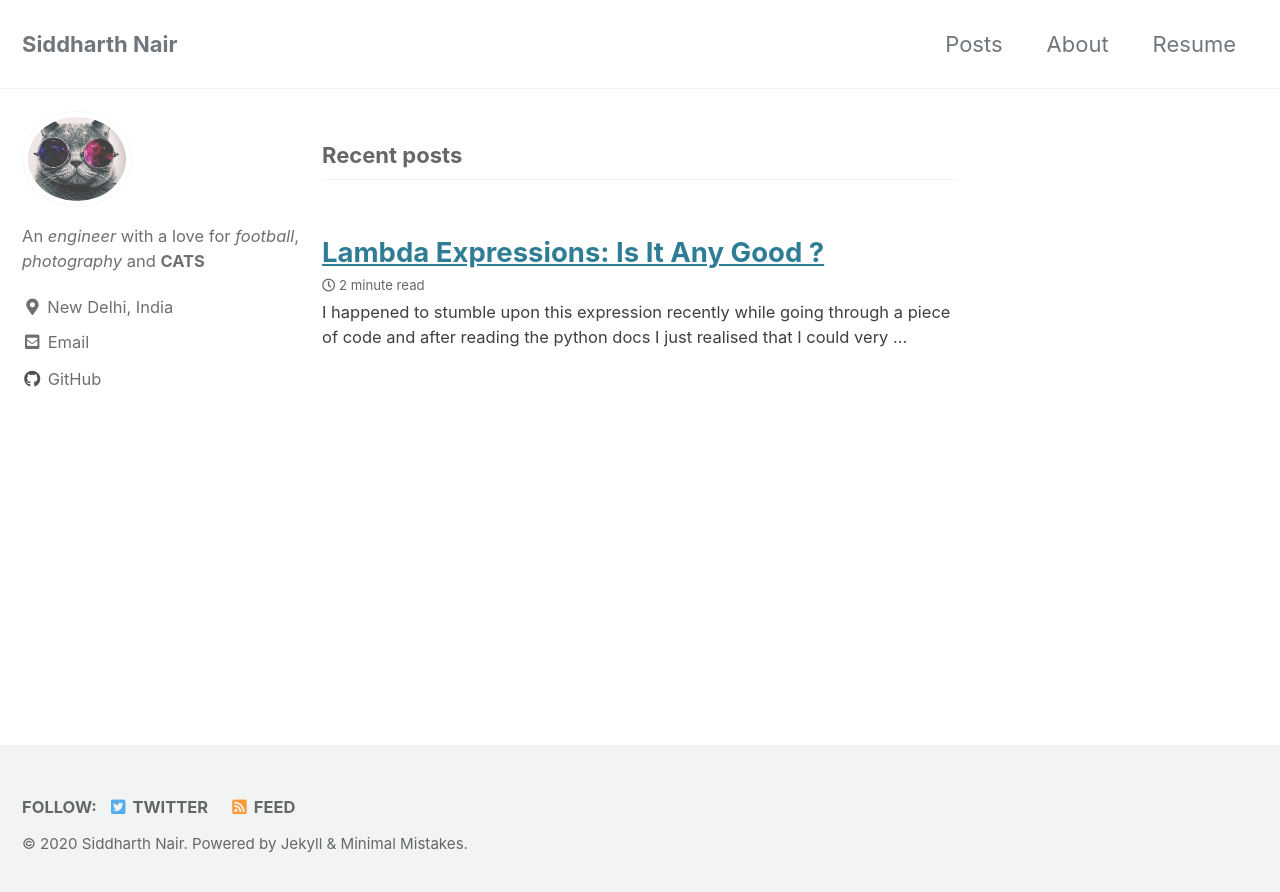
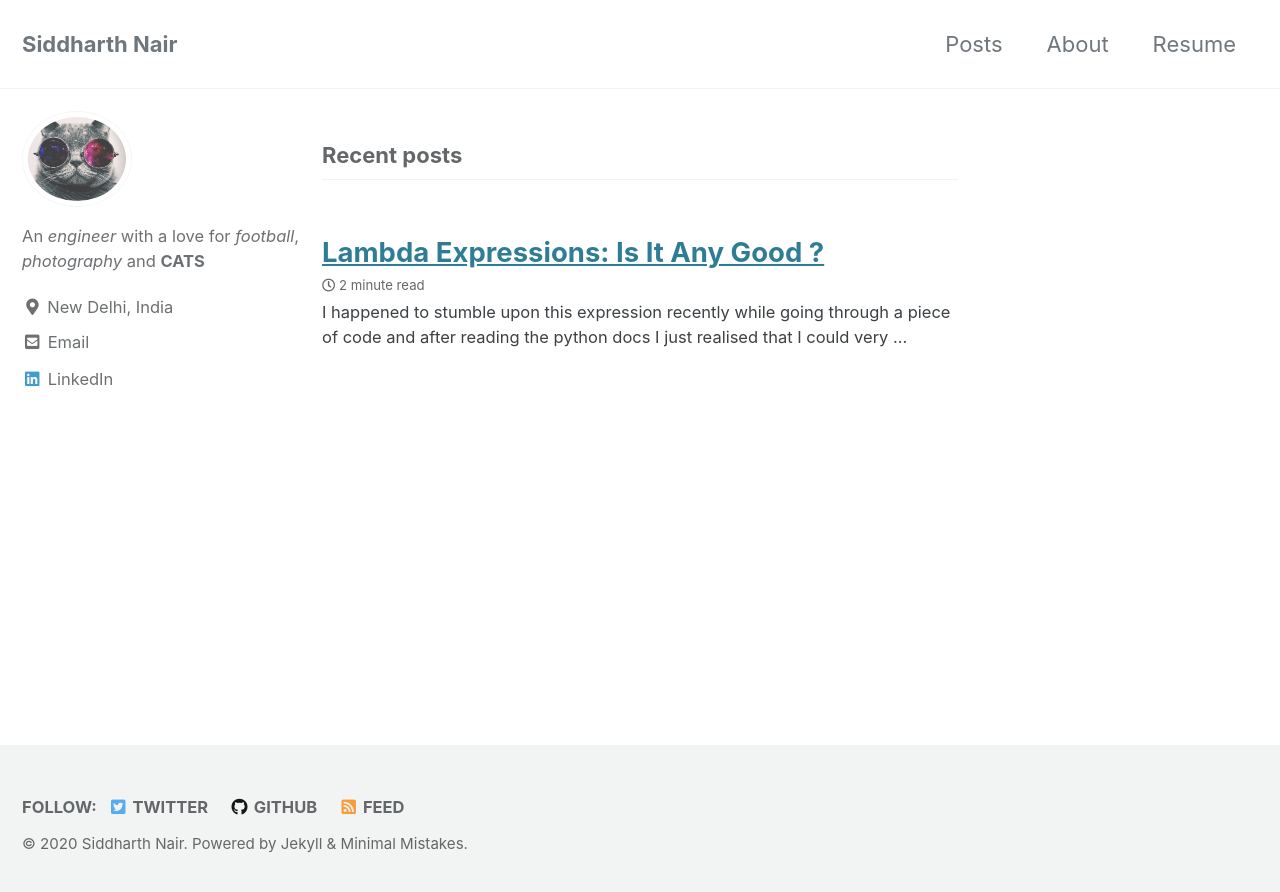
Before and after one commit to siddharth17196/siddharth17196.github.io, a Jekyll site: the page built from index.html, in a window 1280 px wide. Shown: the top 892 px of the page. Built offline with Jekyll 4.4.1, drawn with Linux system fonts in a browser that asks for light colours; cached includes are drawn as plain includes; the list of posts is cut into pages by our own code.

Commit message:
updated conifg

```diff
--- a/_config.yml
+++ b/_config.yml
@@ -113,23 +113,23 @@ author:
       # url: "https://facebook.com/"
     - label: "GitHub"
       icon: "fab fa-fw fa-github"
-      url: "https://github.com/siddharth17196"
-    - label: "Instagram"
-      icon: "fab fa-fw fa-instagram"
-      # url: "https://instagram.com/"
+      # url: "https://github.com/siddharth17196"
+    - label: "LinkedIn"
+      icon: "fab fa-fw fa-linkedin"
+      url: "https://www.linkedin.com/in/siddharthvinodnair/"
 
 # Site Footer
 footer:
   links:
     - label: "Twitter"
       icon: "fab fa-fw fa-twitter-square"
-      url: "https://twitter.com/nibbanair"
+      url: "https://twitter.com/notsocool_sid"
     - label: "Facebook"
       icon: "fab fa-fw fa-facebook-square"
       # url: "https://facebook.com/siddharth17196"
     - label: "GitHub"
       icon: "fab fa-fw fa-github"
-      # url:
+      url: "https://github.com/siddharth17196"
     - label: "GitLab"
       icon: "fab fa-fw fa-gitlab"
       # url:
```
